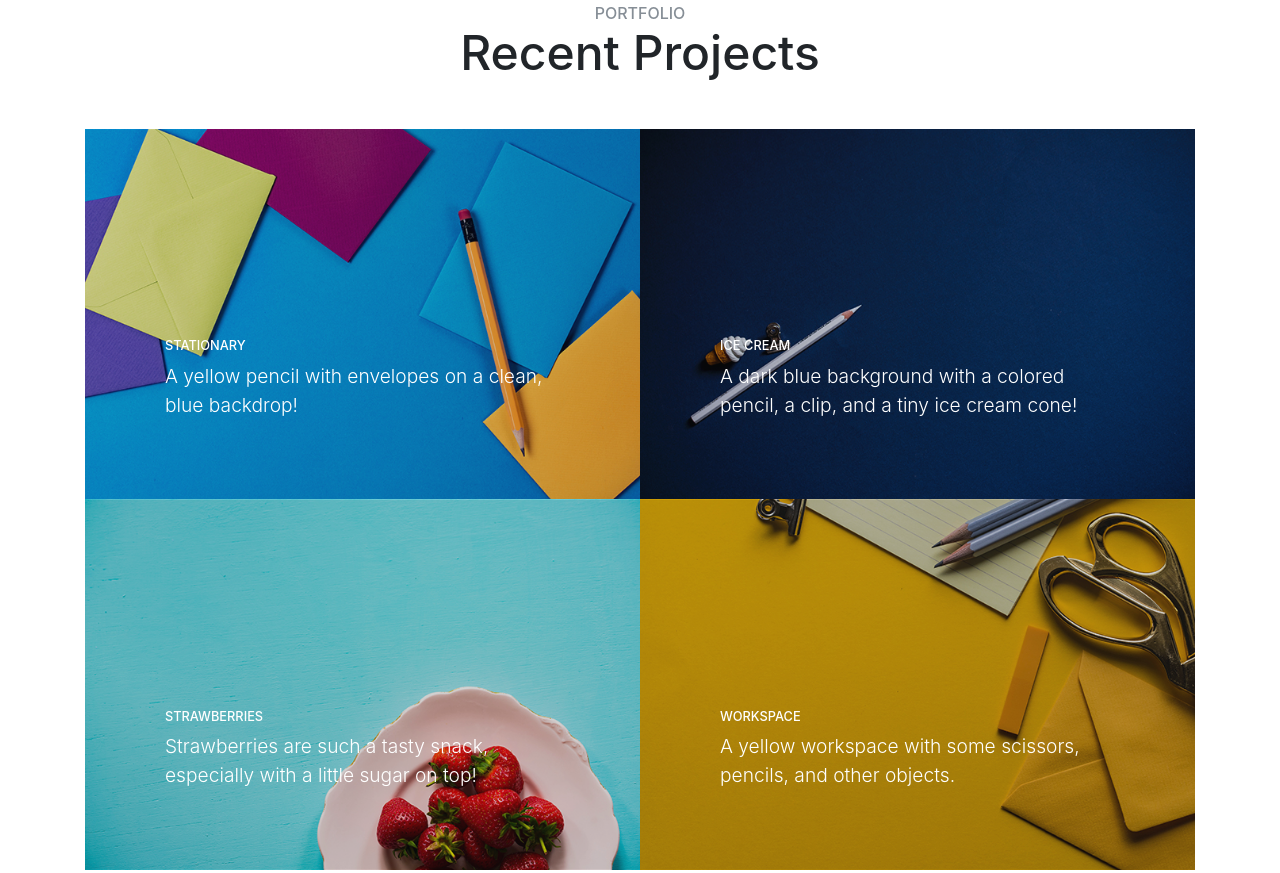
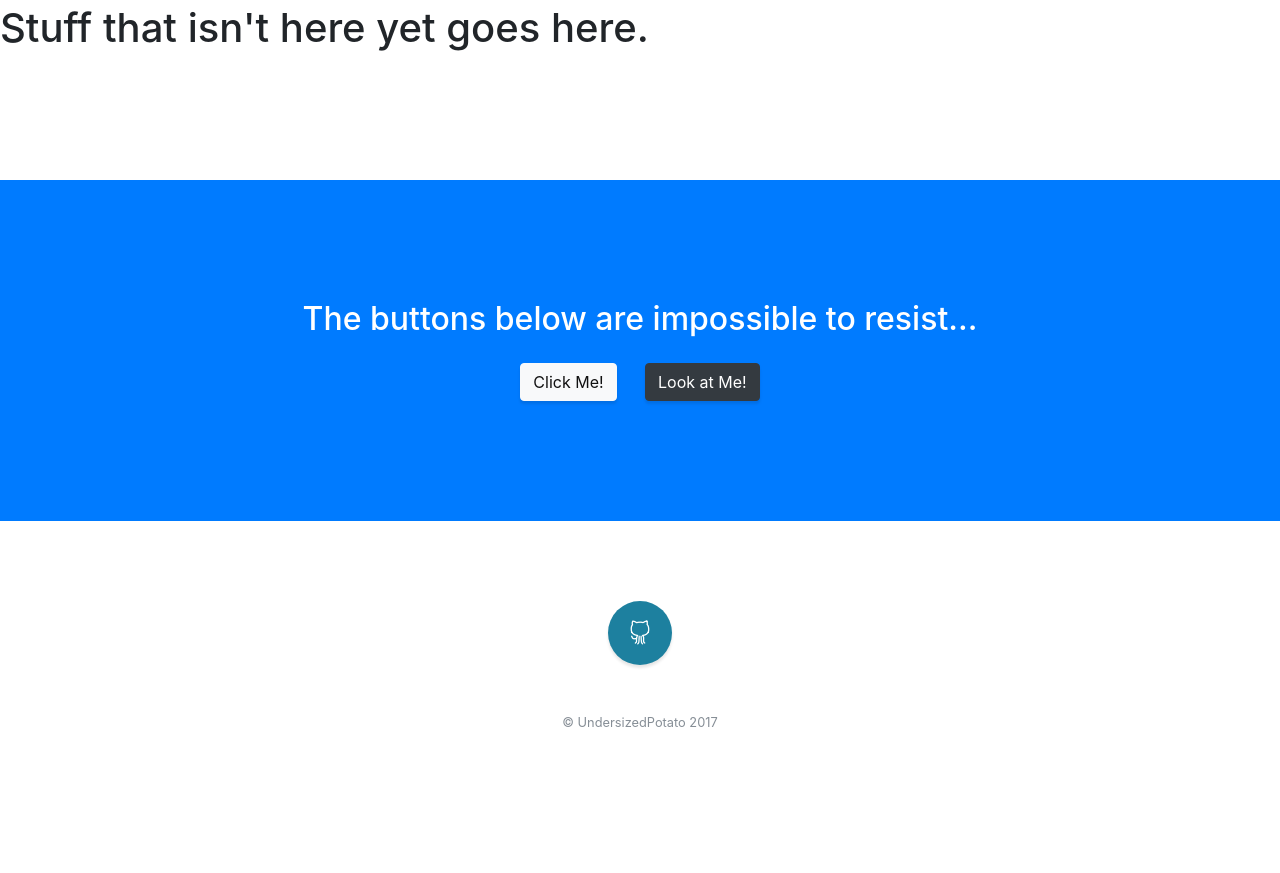
Before and after one commit to UndersizedPotato/undersizedpotato.github.io, a website with bundled scripts: page index.html in a window 1280 px wide. Shown: the part 1318-2191 px from the top of the page. After the commit the page ends 2130 px from the top, so only its background shows below. Built offline with nearby package versions, Linux system fonts and the light colour scheme.

Commit message:
fifth template changes

```diff
--- a/index.html
+++ b/index.html
@@ -55,7 +55,7 @@
         <h3 class="mb-5">
           <em>Mainly a web and Spigot dev.</em>
         </h3>
-        <a class="btn btn-primary btn-xl js-scroll-trigger" href="#about">Enter my magical world...</a>
+        <a class="btn btn-primary btn-xl js-scroll-trigger" href="#docs">Enter my magical world...</a>
       </div>
       <div class="overlay"></div>
     </header>
@@ -75,58 +75,59 @@
 
     <!-- Portfolio -->
     <section class="content-section" id="portfolio">
-      <div class="container">
-        <div class="content-section-heading text-center">
-          <h3 class="text-secondary mb-0">Portfolio</h3>
-          <h2 class="mb-5">Recent Projects</h2>
-        </div>
-        <div class="row no-gutters">
-          <div class="col-lg-6">
-            <a class="portfolio-item" href="#">
-              <span class="caption">
-                <span class="caption-content">
-                  <h2>Stationary</h2>
-                  <p class="mb-0">A yellow pencil with envelopes on a clean, blue backdrop!</p>
-                </span>
-              </span>
-              <img class="img-fluid" src="img/portfolio-1.jpg" alt="">
-            </a>
-          </div>
-          <div class="col-lg-6">
-            <a class="portfolio-item" href="#">
-              <span class="caption">
-                <span class="caption-content">
-                  <h2>Ice Cream</h2>
-                  <p class="mb-0">A dark blue background with a colored pencil, a clip, and a tiny ice cream cone!</p>
-                </span>
-              </span>
-              <img class="img-fluid" src="img/portfolio-2.jpg" alt="">
-            </a>
-          </div>
-          <div class="col-lg-6">
-            <a class="portfolio-item" href="#">
-              <span class="caption">
-                <span class="caption-content">
-                  <h2>Strawberries</h2>
-                  <p class="mb-0">Strawberries are such a tasty snack, especially with a little sugar on top!</p>
-                </span>
-              </span>
-              <img class="img-fluid" src="img/portfolio-3.jpg" alt="">
-            </a>
-          </div>
-          <div class="col-lg-6">
-            <a class="portfolio-item" href="#">
-              <span class="caption">
-                <span class="caption-content">
-                  <h2>Workspace</h2>
-                  <p class="mb-0">A yellow workspace with some scissors, pencils, and other objects.</p>
-                </span>
-              </span>
-              <img class="img-fluid" src="img/portfolio-4.jpg" alt="">
-            </a>
-          </div>
-        </div>
-      </div>
+      <h1 class="h1">Stuff that isn't here yet goes here.</h1>
+      <!--<div class="container">-->
+        <!--<div class="content-section-heading text-center">-->
+          <!--<h3 class="text-secondary mb-0">Portfolio</h3>-->
+          <!--<h2 class="mb-5">Recent Projects</h2>-->
+        <!--</div>-->
+        <!--<div class="row no-gutters">-->
+          <!--<div class="col-lg-6">-->
+            <!--<a class="portfolio-item" href="#">-->
+              <!--<span class="caption">-->
+                <!--<span class="caption-content">-->
+                  <!--<h2>Stationary</h2>-->
+                  <!--<p class="mb-0">A yellow pencil with envelopes on a clean, blue backdrop!</p>-->
+                <!--</span>-->
+              <!--</span>-->
+              <!--<img class="img-fluid" src="img/portfolio-1.jpg" alt="">-->
+            <!--</a>-->
+          <!--</div>-->
+          <!--<div class="col-lg-6">-->
+            <!--<a class="portfolio-item" href="#">-->
+              <!--<span class="caption">-->
+                <!--<span class="caption-content">-->
+                  <!--<h2>Ice Cream</h2>-->
+                  <!--<p class="mb-0">A dark blue background with a colored pencil, a clip, and a tiny ice cream cone!</p>-->
+                <!--</span>-->
+              <!--</span>-->
+              <!--<img class="img-fluid" src="img/portfolio-2.jpg" alt="">-->
+            <!--</a>-->
+          <!--</div>-->
+          <!--<div class="col-lg-6">-->
+            <!--<a class="portfolio-item" href="#">-->
+              <!--<span class="caption">-->
+                <!--<span class="caption-content">-->
+                  <!--<h2>Strawberries</h2>-->
+                  <!--<p class="mb-0">Strawberries are such a tasty snack, especially with a little sugar on top!</p>-->
+                <!--</span>-->
+              <!--</span>-->
+              <!--<img class="img-fluid" src="img/portfolio-3.jpg" alt="">-->
+            <!--</a>-->
+          <!--</div>-->
+          <!--<div class="col-lg-6">-->
+            <!--<a class="portfolio-item" href="#">-->
+              <!--<span class="caption">-->
+                <!--<span class="caption-content">-->
+                  <!--<h2>Workspace</h2>-->
+                  <!--<p class="mb-0">A yellow workspace with some scissors, pencils, and other objects.</p>-->
+                <!--</span>-->
+              <!--</span>-->
+              <!--<img class="img-fluid" src="img/portfolio-4.jpg" alt="">-->
+            <!--</a>-->
+          <!--</div>-->
+        <!--</div>-->
+      <!--</div>-->
     </section>
 
     <!-- Call to Action -->
@@ -138,36 +139,17 @@
       </div>
     </section>
 
-    <!-- Map -->
-    <section id="contact" class="map">
-      <iframe width="100%" height="100%" frameborder="0" scrolling="no" marginheight="0" marginwidth="0" src="https://maps.google.com/maps?f=q&amp;source=s_q&amp;hl=en&amp;geocode=&amp;q=Twitter,+Inc.,+Market+Street,+San+Francisco,+CA&amp;aq=0&amp;oq=twitter&amp;sll=28.659344,-81.187888&amp;sspn=0.128789,0.264187&amp;ie=UTF8&amp;hq=Twitter,+Inc.,+Market+Street,+San+Francisco,+CA&amp;t=m&amp;z=15&amp;iwloc=A&amp;output=embed"></iframe>
-      <br/>
-      <small>
-        <a href="https://maps.google.com/maps?f=q&amp;source=embed&amp;hl=en&amp;geocode=&amp;q=Twitter,+Inc.,+Market+Street,+San+Francisco,+CA&amp;aq=0&amp;oq=twitter&amp;sll=28.659344,-81.187888&amp;sspn=0.128789,0.264187&amp;ie=UTF8&amp;hq=Twitter,+Inc.,+Market+Street,+San+Francisco,+CA&amp;t=m&amp;z=15&amp;iwloc=A"></a>
-      </small>
-    </section>
-
     <!-- Footer -->
     <footer class="footer text-center">
       <div class="container">
         <ul class="list-inline mb-5">
-          <li class="list-inline-item">
-            <a class="social-link rounded-circle text-white mr-3" href="#">
-              <i class="icon-social-facebook"></i>
-            </a>
-          </li>
-          <li class="list-inline-item">
-            <a class="social-link rounded-circle text-white mr-3" href="#">
-              <i class="icon-social-twitter"></i>
-            </a>
-          </li>
           <li class="list-inline-item">
             <a class="social-link rounded-circle text-white" href="#">
               <i class="icon-social-github"></i>
             </a>
           </li>
         </ul>
-        <p class="text-muted small mb-0">Copyright &copy; Your Website 2017</p>
+        <p class="text-muted small mb-0">&copy UndersizedPotato 2017</p>
       </div>
     </footer>
 
```
